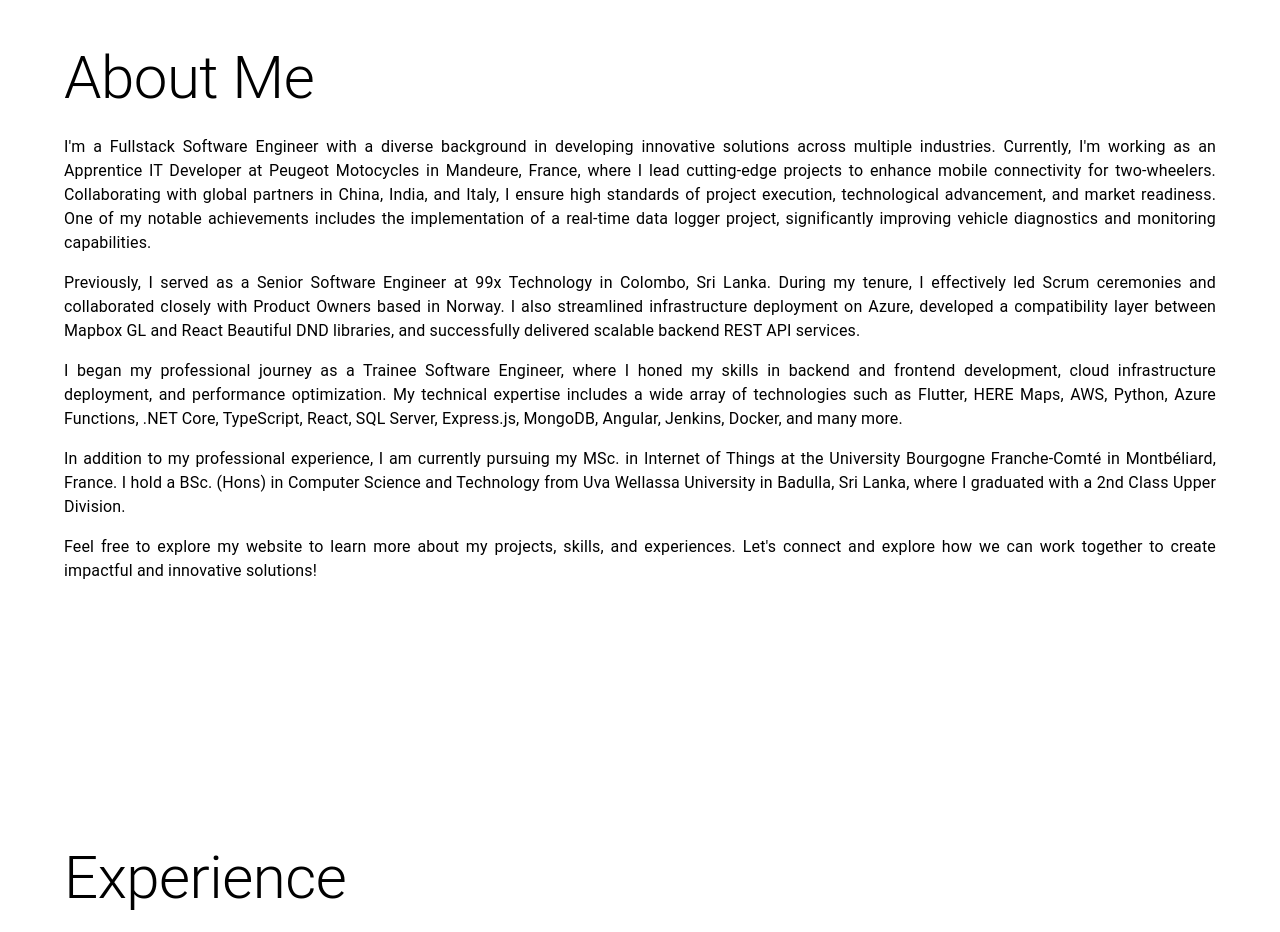
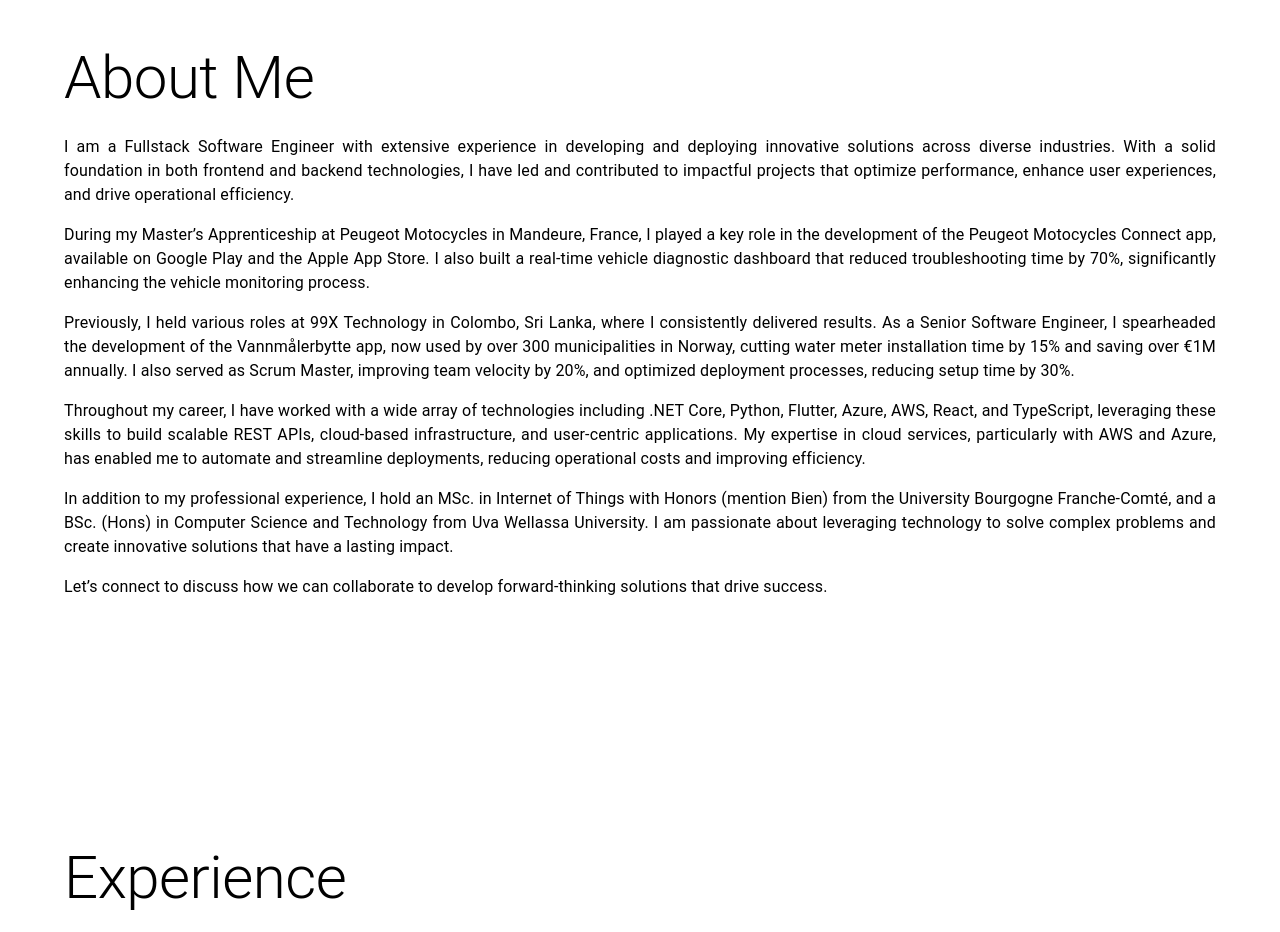
Before and after one commit to isuru117/portfolio, a React (Create React App) app: page / in a window 1280 px wide. Shown: the part 840-1772 px from the top of the page. Built offline with nearby package versions, Linux system fonts and the light colour scheme.

Commit message:
add updated bio section

```diff
--- a/src/components/About/About.tsx
+++ b/src/components/About/About.tsx
@@ -17,19 +17,27 @@
                 About Me
             </Typography>
             <Paragraph>
-                I'm a Fullstack Software Engineer with a diverse background in developing innovative solutions across multiple industries. Currently, I'm working as an Apprentice IT Developer at Peugeot Motocycles in Mandeure, France, where I lead cutting-edge projects to enhance mobile connectivity for two-wheelers. Collaborating with global partners in China, India, and Italy, I ensure high standards of project execution, technological advancement, and market readiness. One of my notable achievements includes the implementation of a real-time data logger project, significantly improving vehicle diagnostics and monitoring capabilities.
+                I am a Fullstack Software Engineer with extensive experience in developing and deploying innovative solutions across diverse industries. With a solid foundation in both frontend and backend technologies, I have led and contributed to impactful projects that optimize performance, enhance user experiences, and drive operational efficiency.
             </Paragraph>
+
             <Paragraph>
-                Previously, I served as a Senior Software Engineer at 99x Technology in Colombo, Sri Lanka. During my tenure, I effectively led Scrum ceremonies and collaborated closely with Product Owners based in Norway. I also streamlined infrastructure deployment on Azure, developed a compatibility layer between Mapbox GL and React Beautiful DND libraries, and successfully delivered scalable backend REST API services.
+                During my Master’s Apprenticeship at Peugeot Motocycles in Mandeure, France, I played a key role in the development of the Peugeot Motocycles Connect app, available on Google Play and the Apple App Store. I also built a real-time vehicle diagnostic dashboard that reduced troubleshooting time by 70%, significantly enhancing the vehicle monitoring process.
             </Paragraph>
+
             <Paragraph>
-                I began my professional journey as a Trainee Software Engineer, where I honed my skills in backend and frontend development, cloud infrastructure deployment, and performance optimization. My technical expertise includes a wide array of technologies such as Flutter, HERE Maps, AWS, Python, Azure Functions, .NET Core, TypeScript, React, SQL Server, Express.js, MongoDB, Angular, Jenkins, Docker, and many more.
+                Previously, I held various roles at 99X Technology in Colombo, Sri Lanka, where I consistently delivered results. As a Senior Software Engineer, I spearheaded the development of the Vannmålerbytte app, now used by over 300 municipalities in Norway, cutting water meter installation time by 15% and saving over €1M annually. I also served as Scrum Master, improving team velocity by 20%, and optimized deployment processes, reducing setup time by 30%.
             </Paragraph>
+
             <Paragraph>
-                In addition to my professional experience, I am currently pursuing my MSc. in Internet of Things at the University Bourgogne Franche-Comté in Montbéliard, France. I hold a BSc. (Hons) in Computer Science and Technology from Uva Wellassa University in Badulla, Sri Lanka, where I graduated with a 2nd Class Upper Division.
+                Throughout my career, I have worked with a wide array of technologies including .NET Core, Python, Flutter, Azure, AWS, React, and TypeScript, leveraging these skills to build scalable REST APIs, cloud-based infrastructure, and user-centric applications. My expertise in cloud services, particularly with AWS and Azure, has enabled me to automate and streamline deployments, reducing operational costs and improving efficiency.
             </Paragraph>
+
             <Paragraph>
-                Feel free to explore my website to learn more about my projects, skills, and experiences. Let's connect and explore how we can work together to create impactful and innovative solutions!
+                In addition to my professional experience, I hold an MSc. in Internet of Things with Honors (mention Bien) from the University Bourgogne Franche-Comté, and a BSc. (Hons) in Computer Science and Technology from Uva Wellassa University. I am passionate about leveraging technology to solve complex problems and create innovative solutions that have a lasting impact.
+            </Paragraph>
+
+            <Paragraph>
+                Let’s connect to discuss how we can collaborate to develop forward-thinking solutions that drive success.
             </Paragraph>
         </Container>
     );
```
